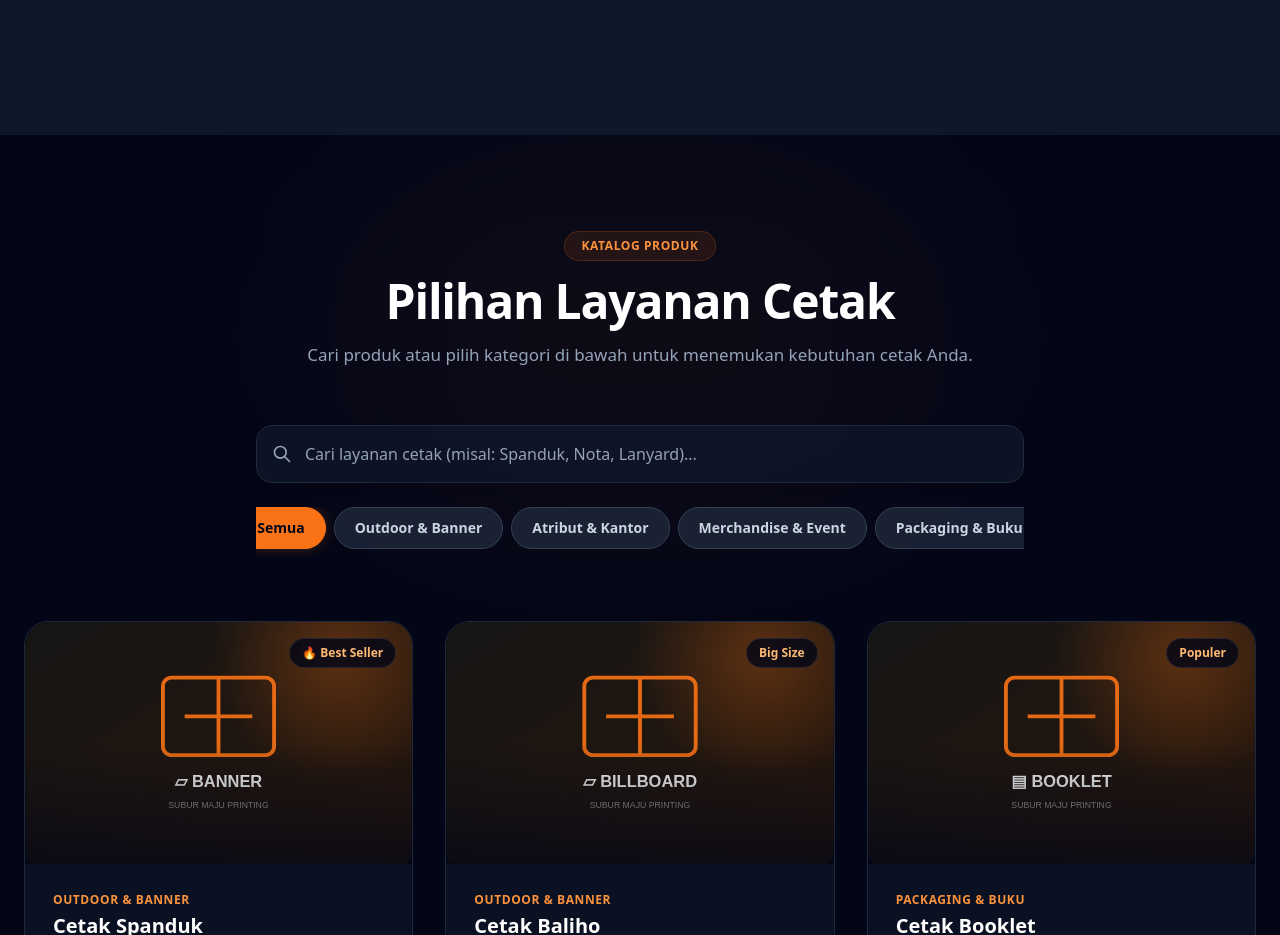
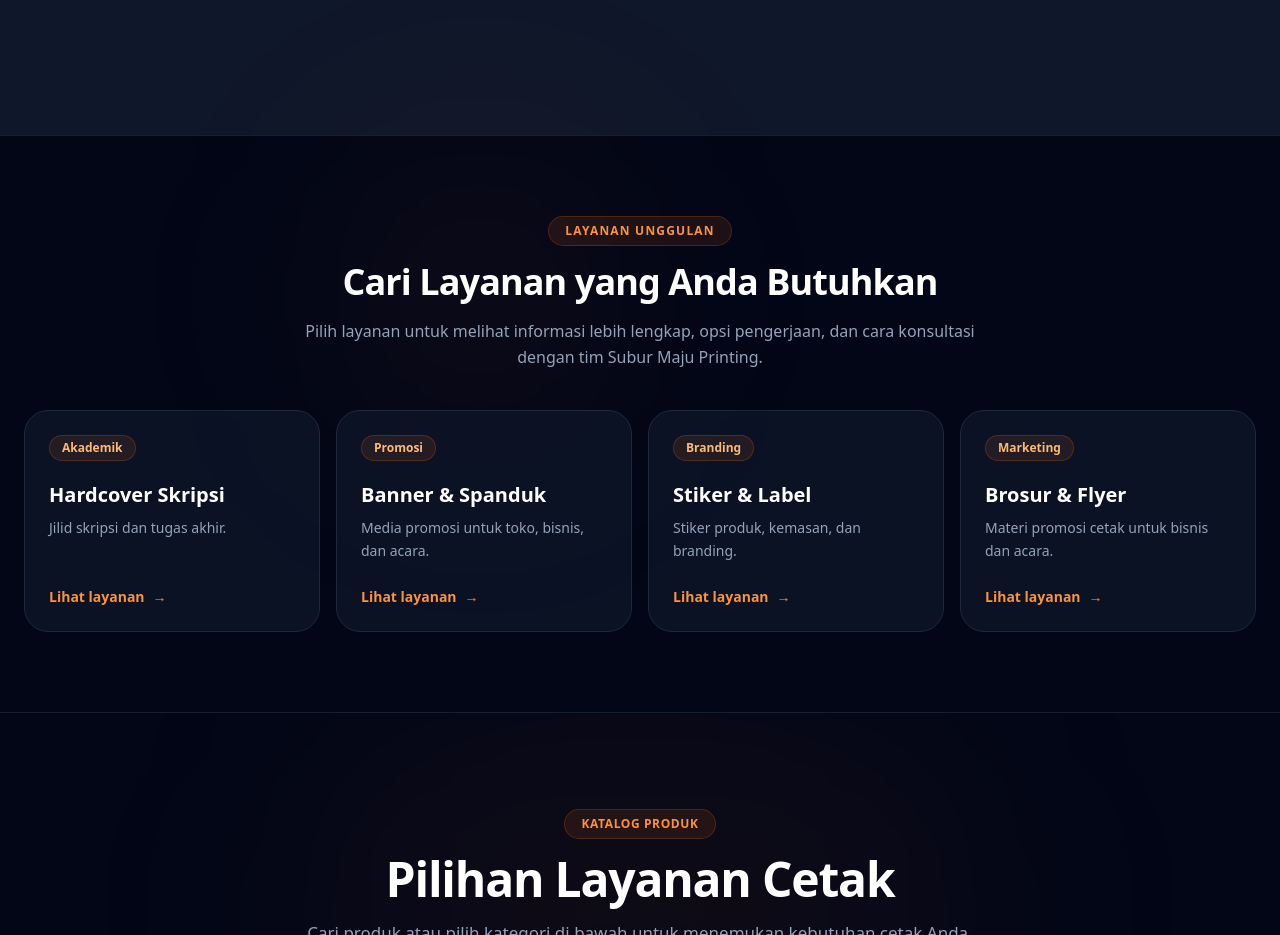
Before and after one commit to Heroness1/daycreed-inframe, a Next.js app: page / in a window 1280 px wide. Shown: the part 1640-2575 px from the top of the page. Built offline with nearby package versions, Linux system fonts and the light colour scheme; no server answers; a web font is replaced by a local one.

Commit message:
Add homepage links to service landing pages

```diff
--- a/pages/index.js
+++ b/pages/index.js
@@ -296,6 +296,33 @@ export default function Home() {
                     </div>
                   </div>
                 </article>
+              ))}
+            </div>
+          </div>
+        </section>
+
+        {/* ================= LANDING PAGE LAYANAN ================= */}
+        <section aria-labelledby="layanan-detail-title" className="relative py-20 px-6 bg-slate-950 border-y border-slate-800/70">
+          <div className="absolute top-0 left-1/4 w-80 h-80 bg-orange-500/5 rounded-full blur-[110px] pointer-events-none" />
+          <div className="max-w-7xl mx-auto relative z-10">
+            <div className="max-w-2xl mx-auto text-center mb-10">
+              <span className="inline-flex items-center px-4 py-1.5 rounded-full bg-orange-500/10 border border-orange-500/20 text-orange-400 text-xs font-bold uppercase tracking-widest">Layanan Unggulan</span>
+              <h2 id="layanan-detail-title" className="text-3xl md:text-4xl font-extrabold text-white tracking-tight mt-4 mb-4">Cari Layanan yang Anda Butuhkan</h2>
+              <p className="text-slate-400 leading-relaxed">Pilih layanan untuk melihat informasi lebih lengkap, opsi pengerjaan, dan cara konsultasi dengan tim Subur Maju Printing.</p>
+            </div>
+            <div className="grid grid-cols-1 sm:grid-cols-2 lg:grid-cols-4 gap-4">
+              {[
+                { title: "Hardcover Skripsi", description: "Jilid skripsi dan tugas akhir.", href: "/hardcover-skripsi-jakarta-timur", tag: "Akademik" },
+                { title: "Banner & Spanduk", description: "Media promosi untuk toko, bisnis, dan acara.", href: "/banner-jakarta-timur", tag: "Promosi" },
+                { title: "Stiker & Label", description: "Stiker produk, kemasan, dan branding.", href: "/stiker-jakarta-timur", tag: "Branding" },
+                { title: "Brosur & Flyer", description: "Materi promosi cetak untuk bisnis dan acara.", href: "/brosur-jakarta-timur", tag: "Marketing" },
+              ].map((item) => (
+                <Link key={item.href} href={item.href} className="group flex h-full flex-col rounded-3xl border border-slate-800 bg-slate-900/70 p-6 transition-all duration-300 hover:-translate-y-1 hover:border-orange-500/50 hover:bg-slate-900 hover:shadow-xl hover:shadow-orange-950/20 focus:outline-none focus-visible:ring-2 focus-visible:ring-orange-400">
+                  <span className="mb-5 w-fit rounded-full border border-orange-500/20 bg-orange-500/10 px-3 py-1 text-xs font-semibold text-orange-300">{item.tag}</span>
+                  <h3 className="text-xl font-bold text-white transition-colors group-hover:text-orange-400">{item.title}</h3>
+                  <p className="mt-2 flex-grow text-sm leading-relaxed text-slate-400">{item.description}</p>
+                  <span className="mt-6 inline-flex items-center gap-2 text-sm font-bold text-orange-400">Lihat layanan <span aria-hidden="true" className="transition-transform group-hover:translate-x-1">→</span></span>
+                </Link>
               ))}
             </div>
           </div>
```
